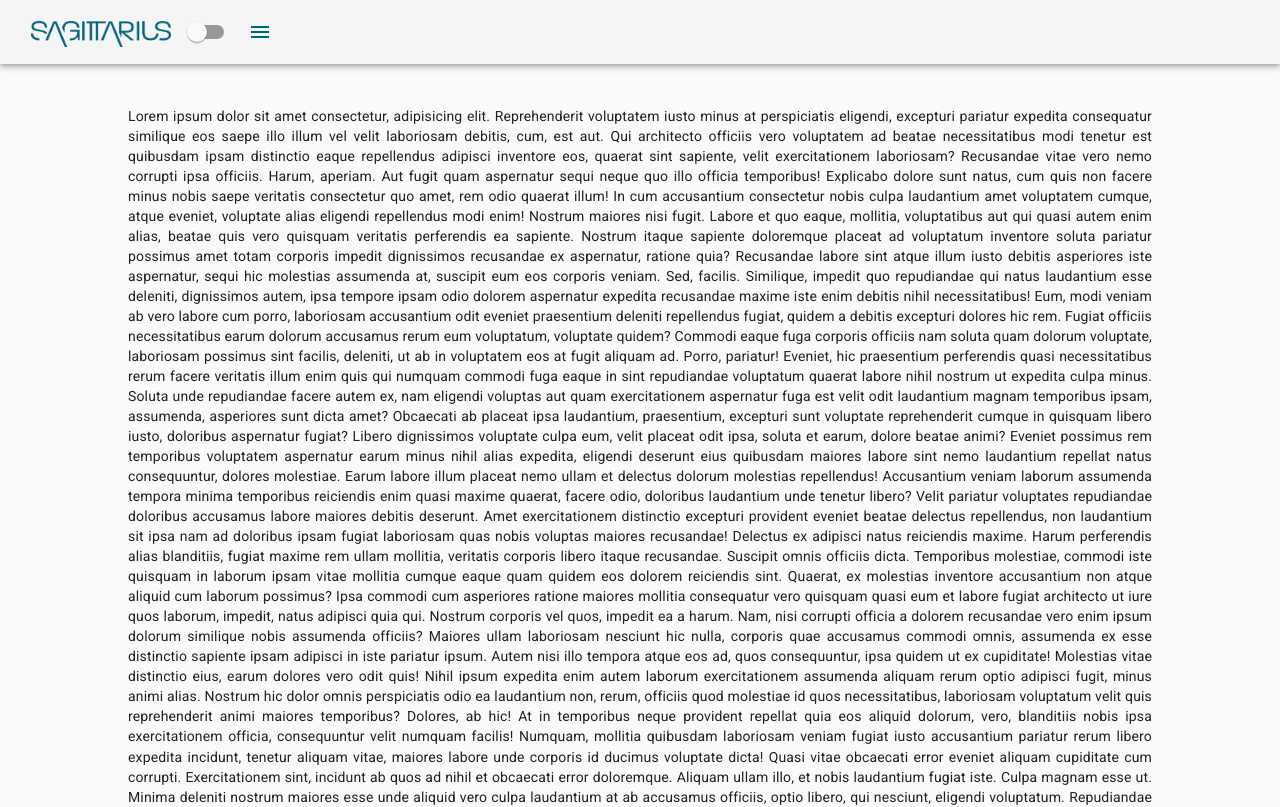
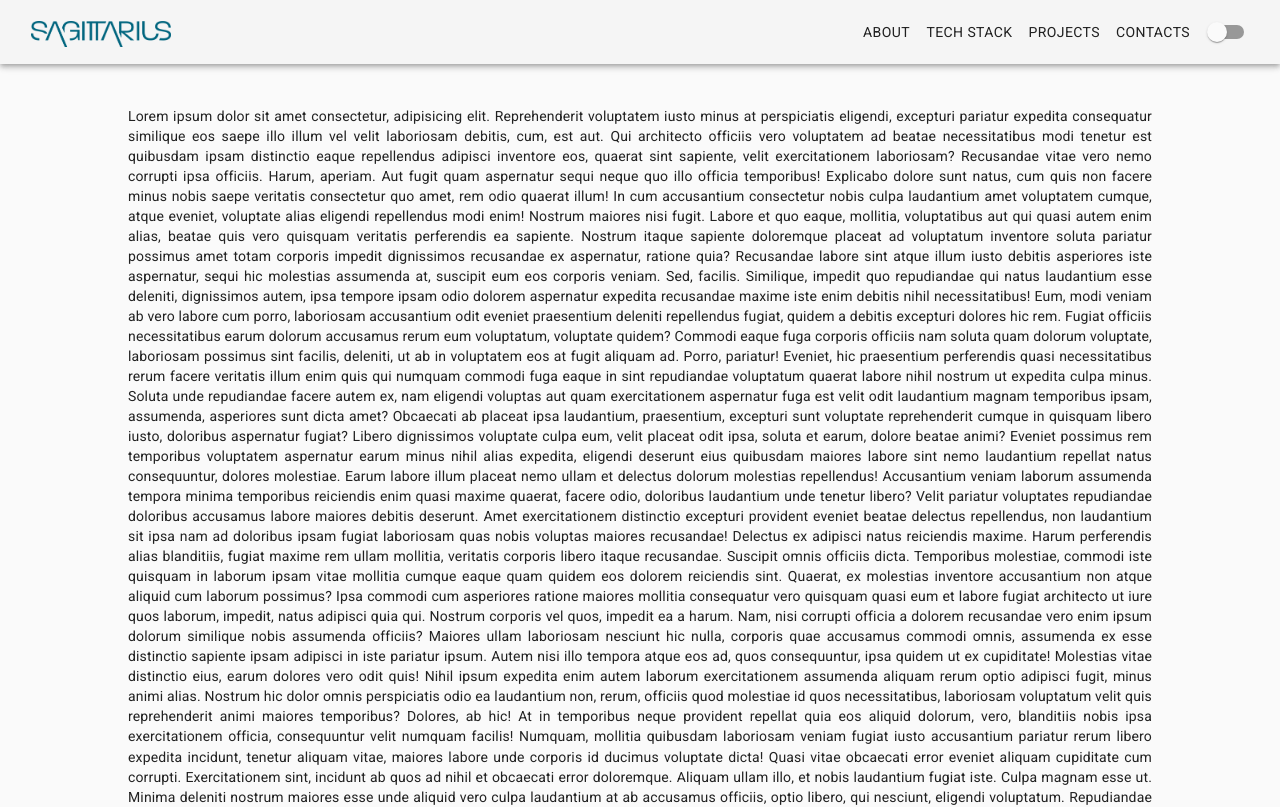
Before and after one commit to AlexTasev/Sagittarius-Soft, a Next.js app in the folder sagittarius-soft/: page / in a window 1280 px wide. Shown: the top 807 px of the page. Built offline with nearby package versions, Linux system fonts and the light colour scheme.

Commit message:
improve navigation structure

```diff
--- a/sagittarius-soft/components/layout/Header.tsx
+++ b/sagittarius-soft/components/layout/Header.tsx
@@ -1,20 +1,46 @@
 import AppBar from "@material-ui/core/AppBar";
 import Toolbar from "@material-ui/core/Toolbar";
+import Box from "@material-ui/core/Box";
+import Button from "@material-ui/core/Button";
 import IconButton from "@material-ui/core/IconButton";
 import MenuIcon from "@material-ui/icons/Menu";
 import Switch from "@material-ui/core/Switch";
 import classes from "./layout.module.scss";
 
-const Header: React.FC<{ mode: boolean, onSwitchMode: () => void }> = ({ mode, onSwitchMode }) => {
+const Header: React.FC<{ mode: boolean; onSwitchMode: () => void }> = ({
+  mode,
+  onSwitchMode,
+}) => {
+  let showMenuIcon = false;
+
+  if (process.browser) {
+    showMenuIcon = window.innerWidth < 620 ? true : false;
+  }
+
   return (
     <AppBar position="static" color="default">
-      <Toolbar>
+      <Toolbar className={classes.navigation}>
         <img
           src="Sagittarius-logo.png"
           alt="Sagittarius Soft"
           className={classes.logo}
         />
-        <Switch color="primary" onChange={onSwitchMode} checked={mode}></Switch>
+        <Box>
+          {!showMenuIcon && (
+            <>
+              <Button color="inherit">About</Button>
+              <Button color="inherit">Tech Stack</Button>
+              <Button color="inherit">Projects</Button>
+              <Button color="inherit">Contacts</Button>
+            </>
+          )}
+          <Switch
+            color="primary"
+            onChange={onSwitchMode}
+            checked={mode}
+          ></Switch>
+          {showMenuIcon && (
+            <>
               <IconButton
                 edge="end"
                 className={classes.menuButton}
@@ -23,6 +49,17 @@ const Header: React.FC<{ mode: boolean, onSwitchMode: () => void }> = ({ mode, o
               >
                 <MenuIcon color="primary" />
               </IconButton>
+              {/* <Drawer
+                anchor="right"
+                open={state.right}
+                onOpen={toggleDrawer("right", true)}
+                onClose={toggleDrawer("right", false)}
+              >
+                {sideDrawerList("right")}
+              </Drawer> */}
+            </>
+          )}
+        </Box>
       </Toolbar>
     </AppBar>
   );
--- a/sagittarius-soft/components/layout/Layout.tsx
+++ b/sagittarius-soft/components/layout/Layout.tsx
@@ -19,7 +19,6 @@ const Layout: React.FC<{ onSwitchMode: () => void }> = ({ onSwitchMode, children
       <Header onSwitchMode={onSwitchMode} mode={isDarkMode}/>
       <main className={classes.layout}>{children}</main>
       <Footer onSwitchMode={onSwitchMode} mode={isDarkMode}/>
-
     </>
   );
 };
--- a/sagittarius-soft/components/layout/layout.module.scss
+++ b/sagittarius-soft/components/layout/layout.module.scss
@@ -5,6 +5,11 @@
   text-align: justify;
 }
 
+.navigation {
+  display: flex;
+  justify-content: space-between;
+}
+
 .logo {
   max-width: 10em;
   margin: 1em 0.5em 0.75em;
```
Lines whose indentation alone changed are shown as unchanged.
